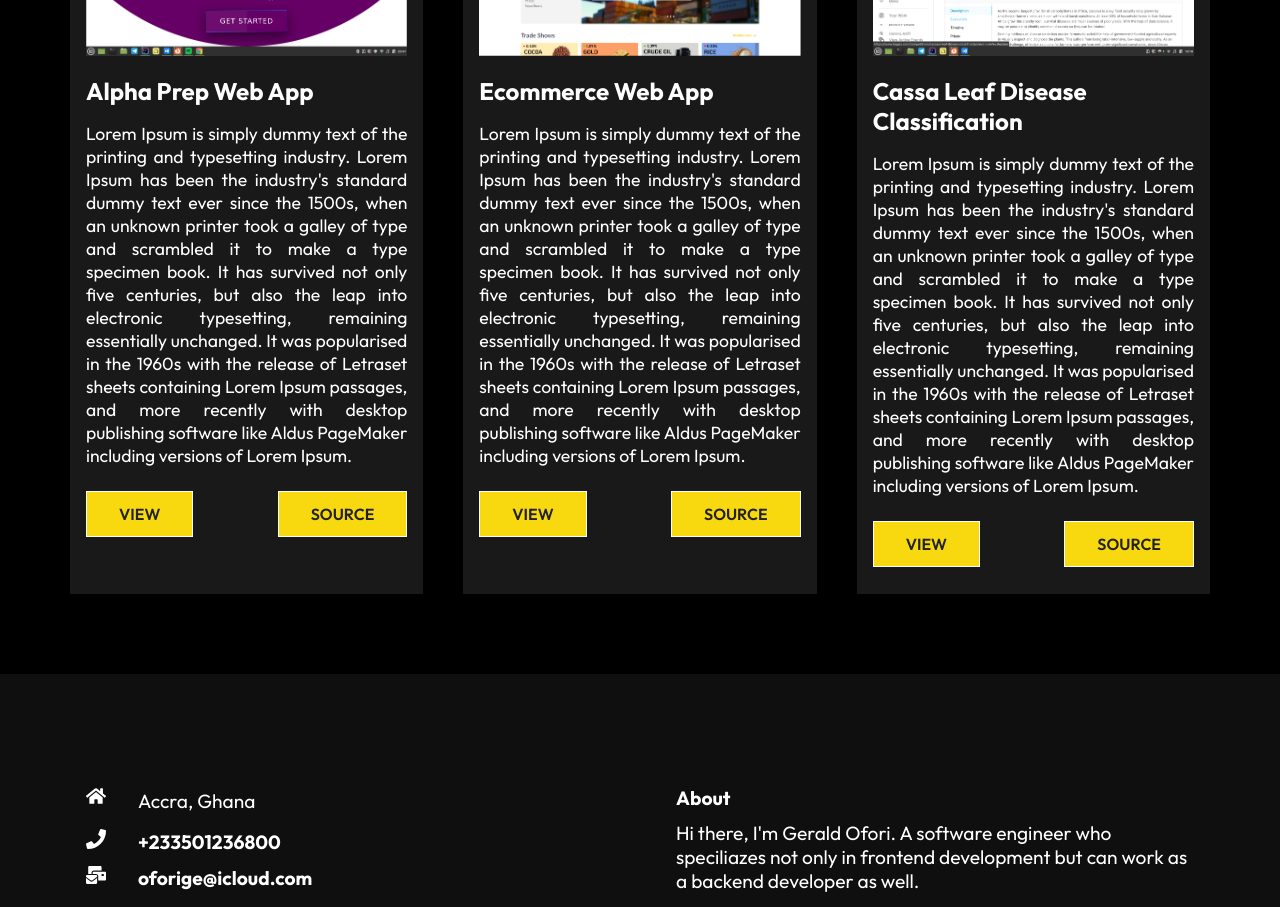
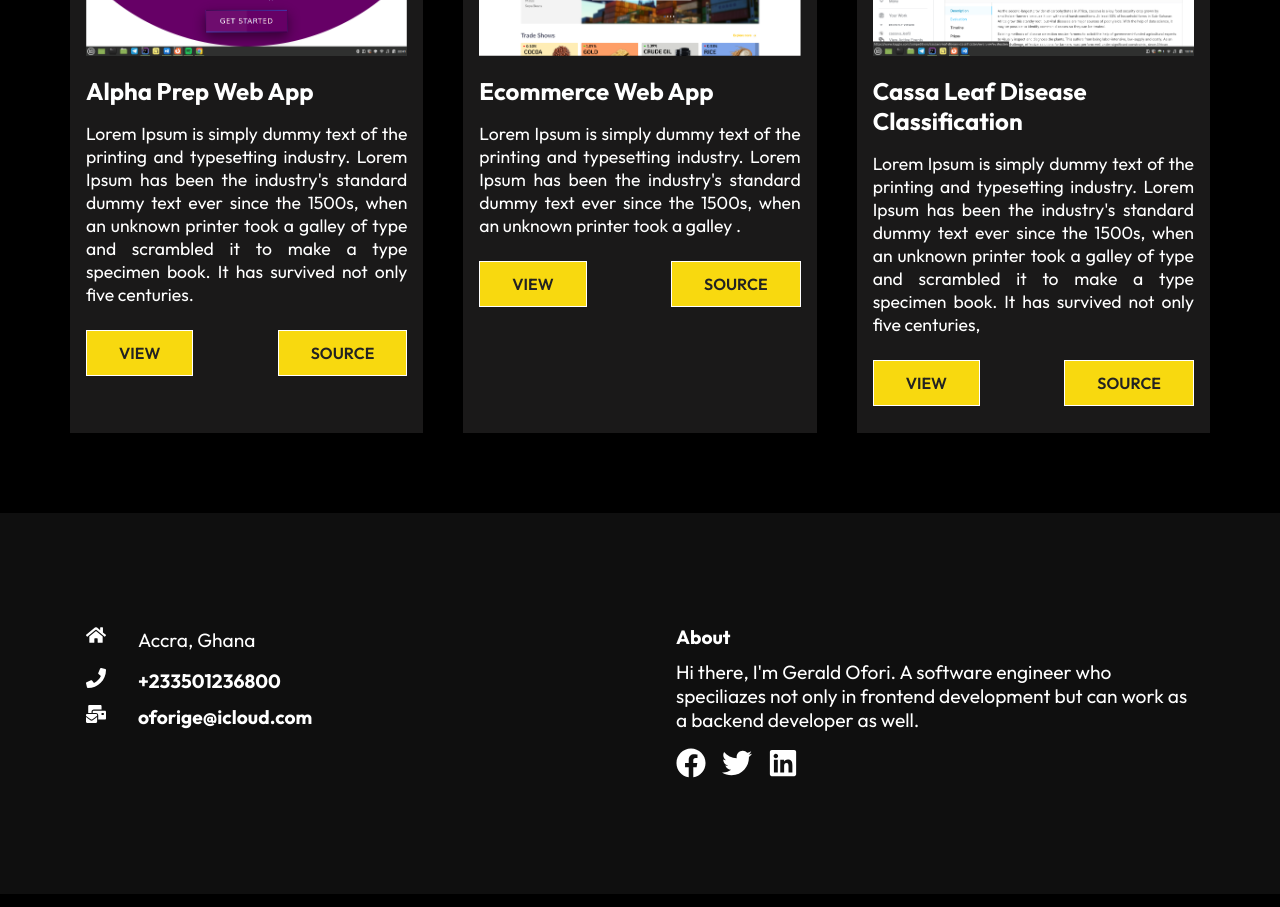
Before and after one commit to geraldofori/portfoliio, a React (Create React App) app: page / in a window 1280 px wide. Shown: the part 1080-1987 px from the top of the page. Built offline with nearby package versions, Linux system fonts and the light colour scheme.

Commit message:
changes to the project description

```diff
--- a/src/components/WorkCardData.js
+++ b/src/components/WorkCardData.js
@@ -6,21 +6,21 @@
     {
         imgsrc: pro1,
         title: "Alpha Prep Web App",
-        text: "Lorem Ipsum is simply dummy text of the printing and typesetting industry. Lorem Ipsum has been the industry's standard dummy text ever since the 1500s, when an unknown printer took a galley of type and scrambled it to make a type specimen book. It has survived not only five centuries, but also the leap into electronic typesetting, remaining essentially unchanged. It was popularised in the 1960s with the release of Letraset sheets containing Lorem Ipsum passages, and more recently with desktop publishing software like Aldus PageMaker including versions of Lorem Ipsum.",
+        text: "Lorem Ipsum is simply dummy text of the printing and typesetting industry. Lorem Ipsum has been the industry's standard dummy text ever since the 1500s, when an unknown printer took a galley of type and scrambled it to make a type specimen book. It has survived not only five centuries.",
         view: "",
         source: "https://github.com/geraldofori"
     },
     {
         imgsrc: pro2,
         title: "Ecommerce Web App",
-        text: "Lorem Ipsum is simply dummy text of the printing and typesetting industry. Lorem Ipsum has been the industry's standard dummy text ever since the 1500s, when an unknown printer took a galley of type and scrambled it to make a type specimen book. It has survived not only five centuries, but also the leap into electronic typesetting, remaining essentially unchanged. It was popularised in the 1960s with the release of Letraset sheets containing Lorem Ipsum passages, and more recently with desktop publishing software like Aldus PageMaker including versions of Lorem Ipsum.",
+        text: "Lorem Ipsum is simply dummy text of the printing and typesetting industry. Lorem Ipsum has been the industry's standard dummy text ever since the 1500s, when an unknown printer took a galley .",
         view: "",
         source: "https://github.com/geraldofori"
     },
     {
         imgsrc: pro3,
         title: "Cassa Leaf Disease Classification",
-        text: "Lorem Ipsum is simply dummy text of the printing and typesetting industry. Lorem Ipsum has been the industry's standard dummy text ever since the 1500s, when an unknown printer took a galley of type and scrambled it to make a type specimen book. It has survived not only five centuries, but also the leap into electronic typesetting, remaining essentially unchanged. It was popularised in the 1960s with the release of Letraset sheets containing Lorem Ipsum passages, and more recently with desktop publishing software like Aldus PageMaker including versions of Lorem Ipsum.",
+        text: "Lorem Ipsum is simply dummy text of the printing and typesetting industry. Lorem Ipsum has been the industry's standard dummy text ever since the 1500s, when an unknown printer took a galley of type and scrambled it to make a type specimen book. It has survived not only five centuries,",
         view: "",
         source: "https://www.kaggle.com/code/geraldofori/cassava-leaf3"
     }
```
